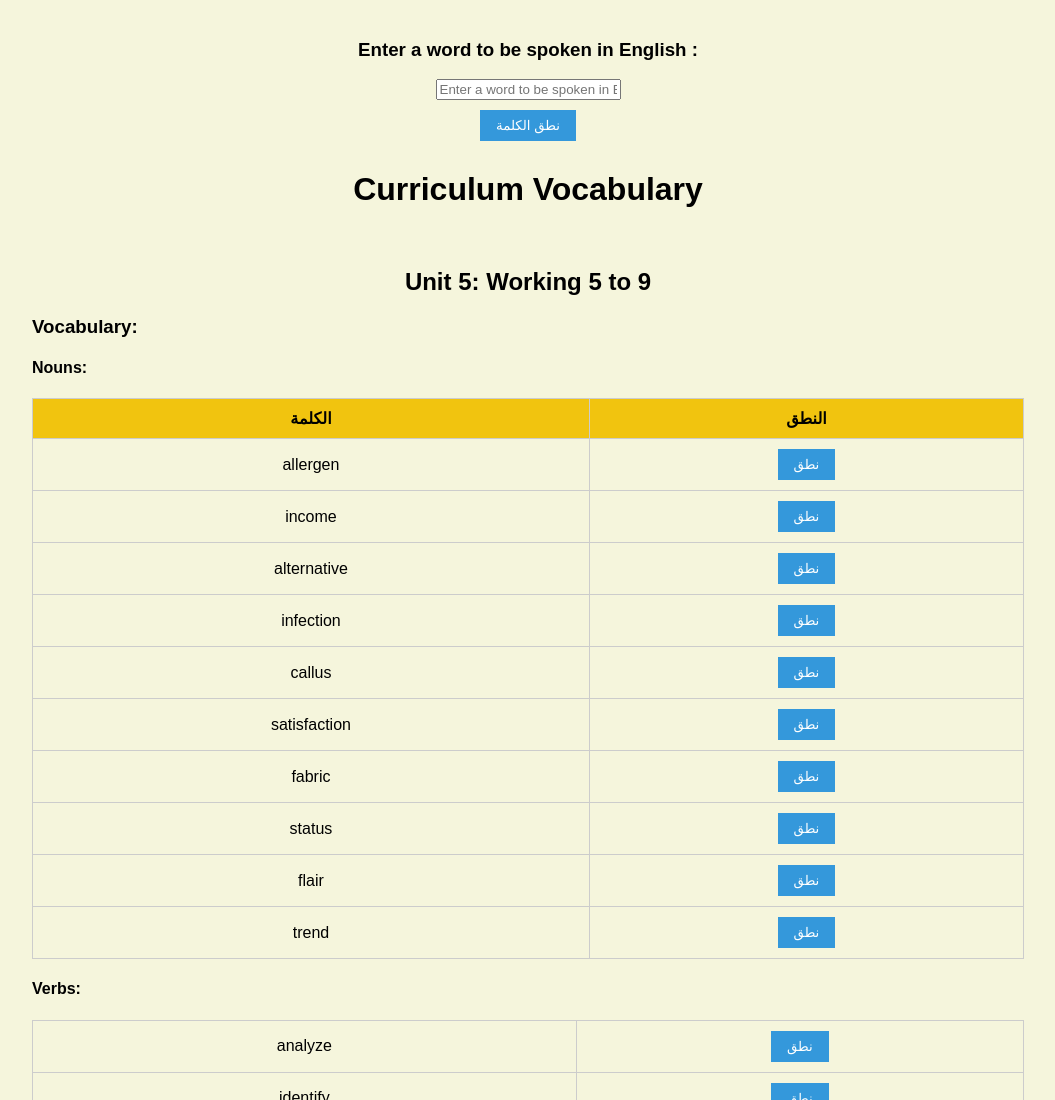
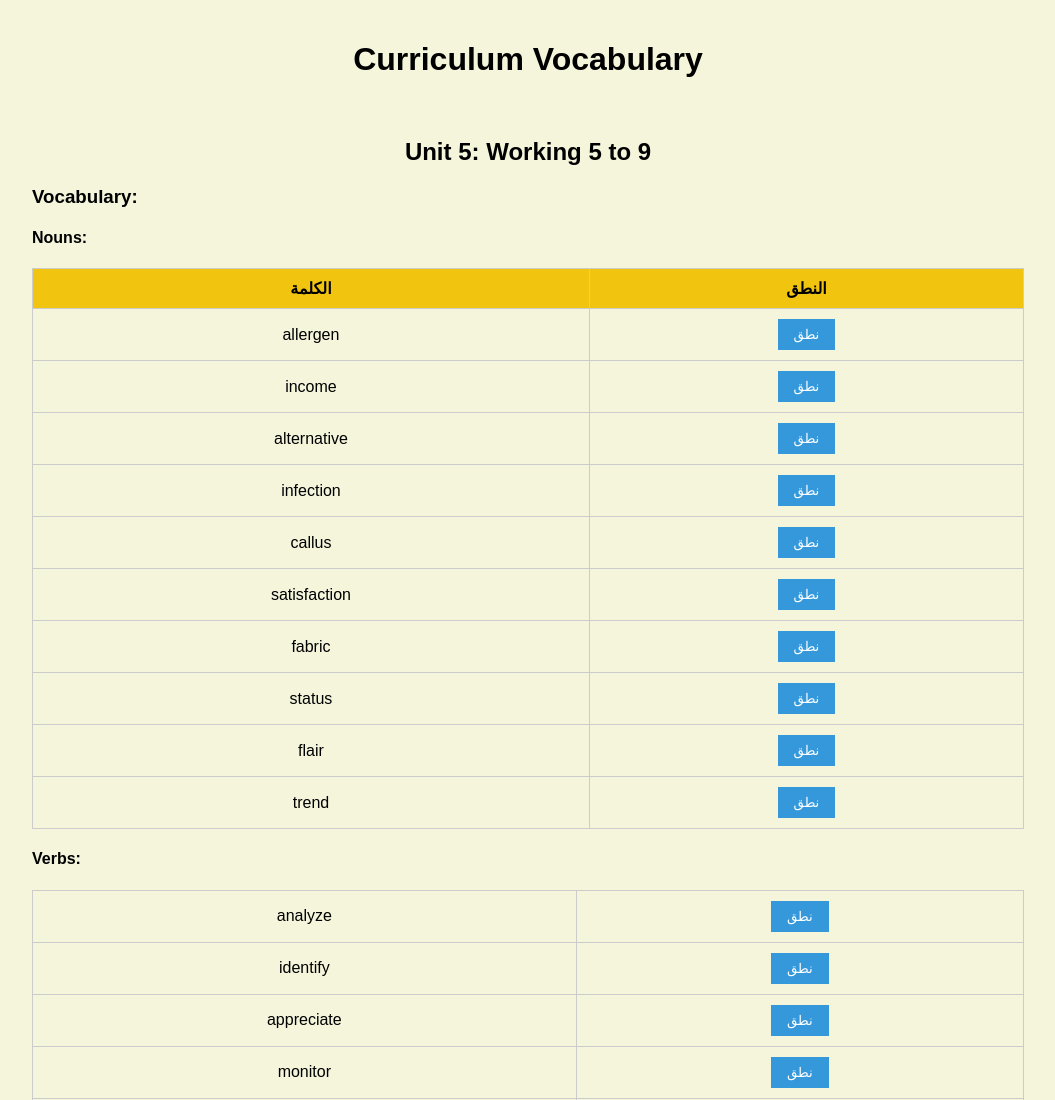
Before and after one commit to q2ha/vocab, a plain HTML site: page index.html in a window 1280 px wide. Shown: the top 1100 px of the page, without its empty margins (112-1167 px from the left). Drawn offline with Linux system fonts and the light colour scheme.

Commit message:
Update index.html

```diff
--- a/index.html
+++ b/index.html
@@ -6,12 +6,6 @@
   <title>Vocabulary List - Unit 5 to 8</title>
   <link rel="stylesheet" href="styles.css">
   <body>
-     <!-- إضافة حقل إدخال لنطق الكلمات التي يكتبها المستخدم -->
-     <h3 style="text-align: center">Enter a word to be spoken in English :</h3>
-     <div class="user-input-container">
-   <input type="text" id="userInput" placeholder="Enter a word to be spoken in English" />
-   <button onclick="speakUserWord()">نطق الكلمة</button>
-    </div>
 
     <div class="vocab-container">
       <h1>Curriculum Vocabulary</h1>
```
